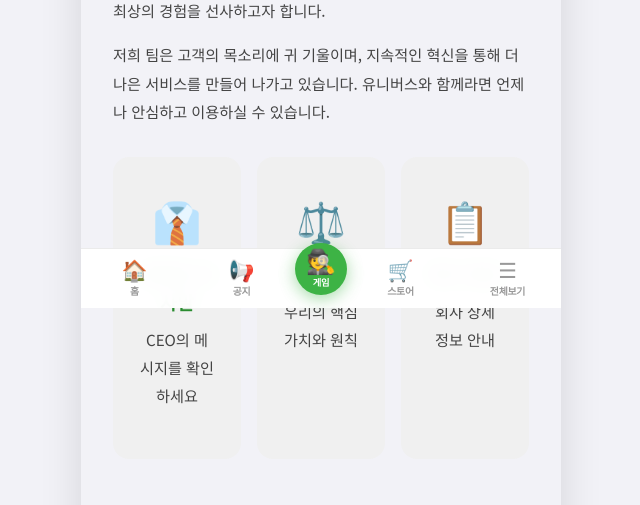
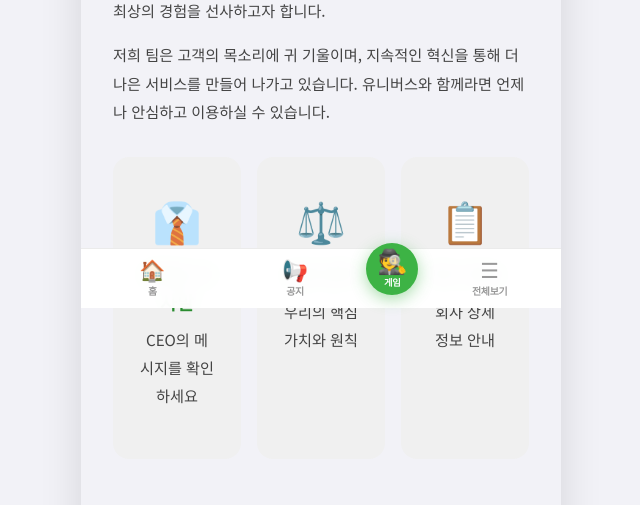
Before and after one commit to universestudio-koreanempire/universe-go, a Flask app: page /company in a window 1280 px wide. Shown: the part 492-997 px from the top of the page, without its empty margins (319-959 px from the left). Run offline with Flask 3, Linux system fonts and the light colour scheme.

Commit message:
Update base.html

```diff
--- a/mafia_integrated_V-app_modified/mafia_integrated V-app/mafia_integrated V-app/templates/base.html
+++ b/mafia_integrated_V-app_modified/mafia_integrated V-app/mafia_integrated V-app/templates/base.html
@@ -47,10 +47,6 @@
             <span class="tab-icon">🕵️</span>
             <span class="tab-label">게임</span>
         </a>
-        <a href="{{ url_for('store') }}" class="tab-item {% if request.endpoint == 'store' %}active{% endif %}">
-            <span class="tab-icon">🛒</span>
-            <span class="tab-label">스토어</span>
-        </a>
         <a href="{{ url_for('sitemap') }}" class="tab-item {% if request.endpoint == 'sitemap' %}active{% endif %}">
             <span class="tab-icon">☰</span>
             <span class="tab-label">전체보기</span>
```
